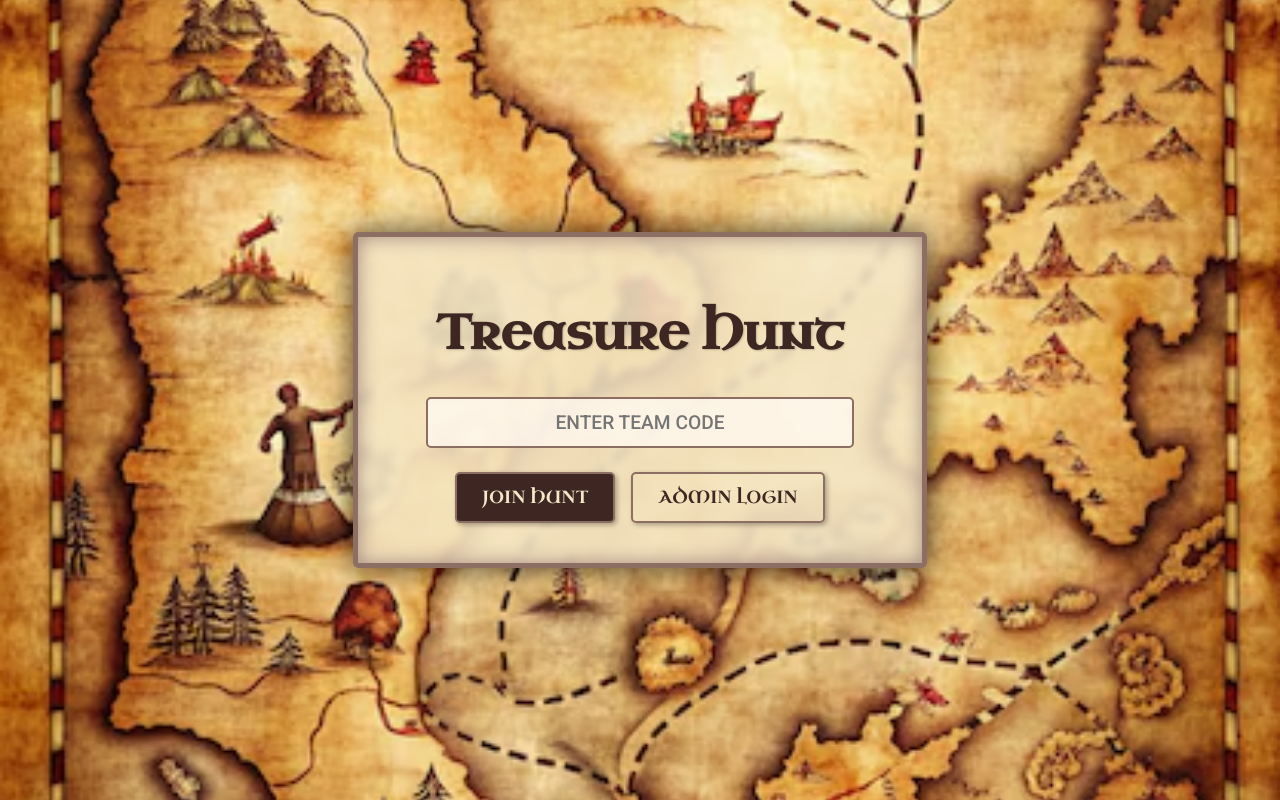
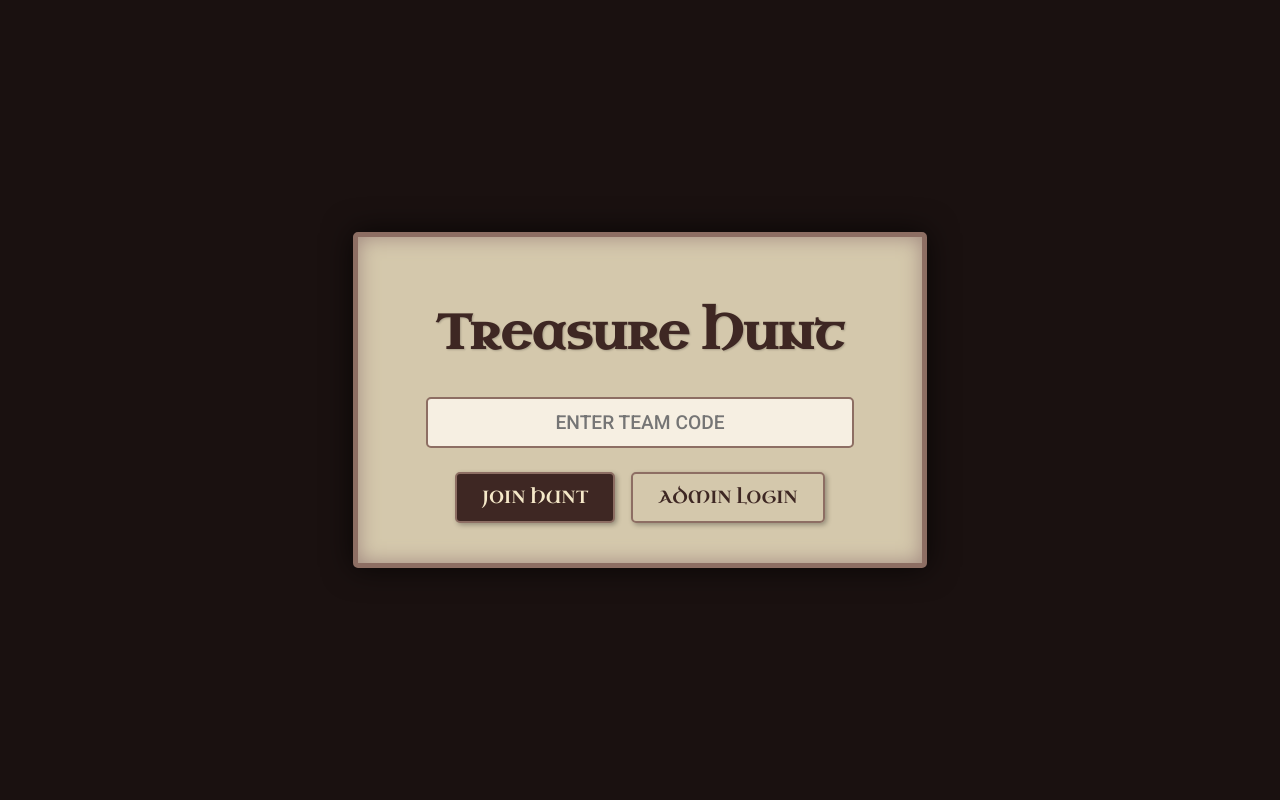
Before and after one commit to BinayakMohanta/treasure-hunt-app, a React (Create React App) app in the folder frontend/: page / in a window 1280 px wide. Built offline with nearby package versions, Linux system fonts and the light colour scheme; no server answers; the HTML template or start-up script is replaced by a standard one.

Commit message:
Update App.css

```diff
--- a/frontend/src/App.css
+++ b/frontend/src/App.css
@@ -12,15 +12,13 @@
     --background-dark: #1a1110;
 }
 
-/* --- CORRECTED: Full-screen background image from local file --- */
+/* --- UPDATED: Solid Color Background --- */
 body {
-    /* This now points to the image file in your /public folder. */
-    background-image: url('/background.jpg');
-    /* Added a dark fallback color that matches the theme, just in case. */
+    /* The background-image has been removed. */
     background-color: var(--background-dark);
-    background-size: cover; /* Ensures the image covers the entire screen */
-    background-position: center; /* Centers the image */
-    background-attachment: fixed; /* Prevents the image from scrolling with the content */
+    background-size: cover;
+    background-position: center;
+    background-attachment: fixed;
     color: var(--parchment-bg-solid);
     font-family: var(--font-body);
     margin: 0;
@@ -43,8 +41,7 @@ body {
     padding: 2rem;
     text-align: center;
     color: var(--text-on-parchment);
-    backdrop-filter: blur(4px);
-    -webkit-backdrop-filter: blur(4px);
+    /* The backdrop filter is removed as it has no effect on a solid color */
 }
 
 /* --- FADE-IN ANIMATION --- */
```
